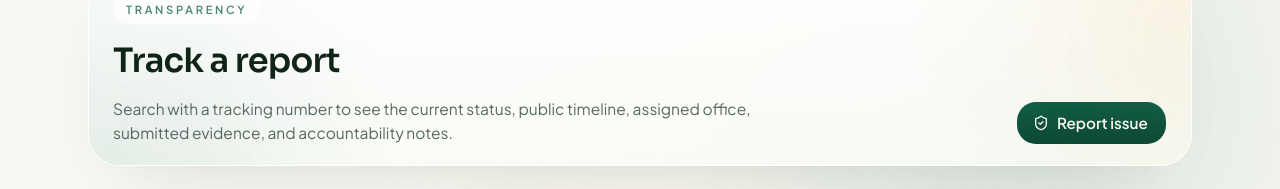
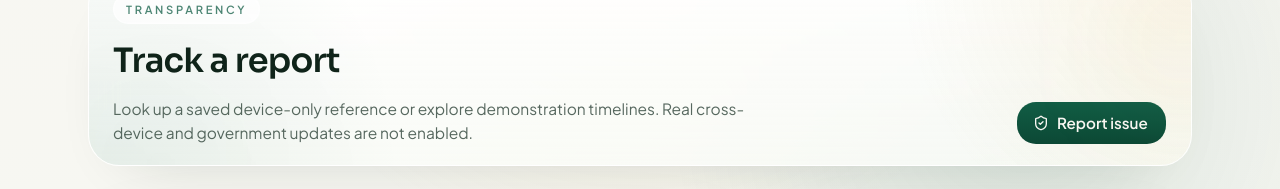
Before and after one commit to oprahayo/eki-suggest, a Next.js app: page /track in a window 1280 px wide. Shown: the part 161-350 px from the top of the page. Built offline with nearby package versions, Linux system fonts and the light colour scheme.

Commit message:
Distinguish private device-only drafts from real government submissions and case timelines

```diff
--- a/src/components/citizen/track-report-view.tsx
+++ b/src/components/citizen/track-report-view.tsx
@@ -68,7 +68,7 @@ export function TrackReportView() {
     <PageShell
       eyebrow="Transparency"
       title="Track a report"
-      description="Search with a tracking number to see the current status, public timeline, assigned office, submitted evidence, and accountability notes."
+      description="Look up a saved device-only reference or explore demonstration timelines. Real cross-device and government updates are not enabled."
       actions={
         <Link href="/report/new" className={cn(buttonVariants({ size: "lg" }), "rounded-[1.25rem]")}>
           <ShieldCheck data-icon="inline-start" />
@@ -95,7 +95,13 @@ export function TrackReportView() {
           ) : trackedReport ? (
             <div className="space-y-6">
               <TrackingResultCard report={trackedReport} />
-              <TrackingStatusTimeline report={trackedReport} />
+              {trackedReport.deliveryState === "device-only" ? (
+                <p role="status" className="rounded-xl border border-amber-300 bg-amber-50 px-4 py-3 text-sm text-amber-950">
+                  This reference and its information exist only on this device. No government office has received or acknowledged the report, and it is not visible on the public map.
+                </p>
+              ) : (
+                <TrackingStatusTimeline report={trackedReport} />
+              )}
               <TrackingMediaGallery media={trackedReport.media} />
             </div>
           ) : (
@@ -115,7 +121,7 @@ export function TrackReportView() {
             emptyMessage="No tracked tickets yet. Once you search a report or submit one from this device, it will appear here for quick access."
           />
 
-          {trackedReport ? (
+          {trackedReport && trackedReport.deliveryState !== "device-only" ? (
             <TrackingPublicNotes report={trackedReport} />
           ) : (
             <section className="rounded-[2rem] border border-white/60 bg-white/84 p-5 shadow-[0_30px_90px_-52px_rgba(12,30,22,0.38)] backdrop-blur sm:p-6">
```
